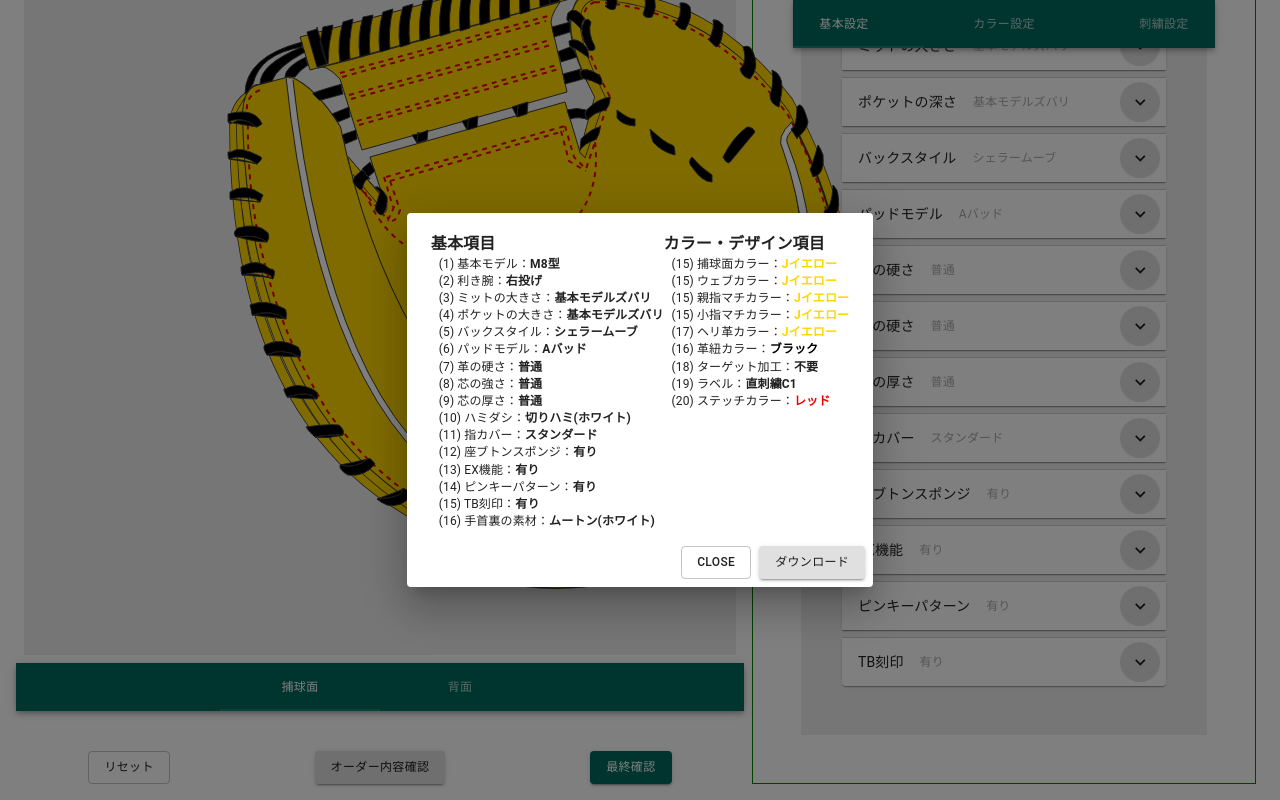
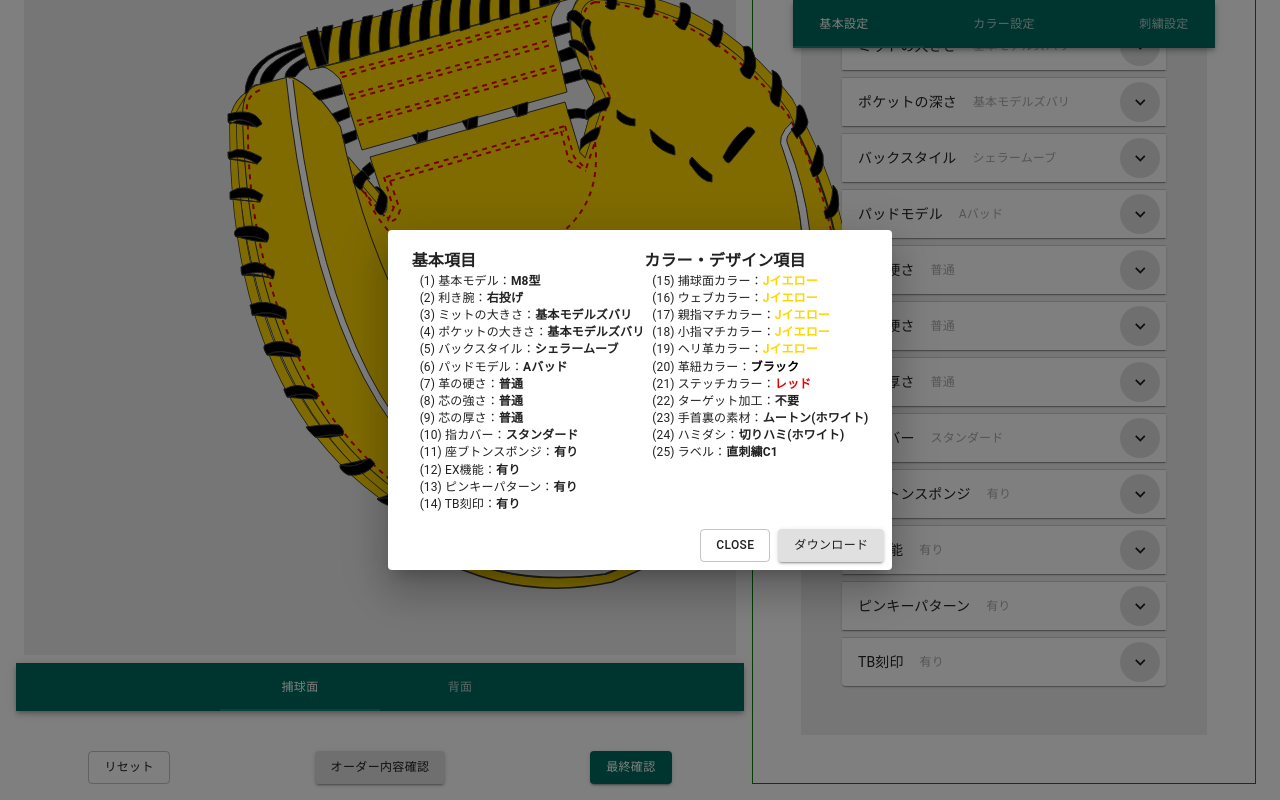
Before and after one commit to tomoki33kurita/bb-order-system, a Next.js app: page / in a window 1280 px wide. Both pictures are taken after a click on the button "オーダー内容確認". Shown: the part 293-1093 px from the top of the page. Built offline with nearby package versions, Linux system fonts and the light colour scheme; what pdfmake would draw is missing.

Commit message:
Arange sort

```diff
--- a/src/container/PdfDialog.tsx
+++ b/src/container/PdfDialog.tsx
@@ -95,45 +95,33 @@ const PdfDialog: React.FC<Props> = ({ state, open, handleClose }) => {
               </Box>
             </Box>
             <Box ml={1}>
-              (10) ハミダシ：
-              <Box component="span" fontWeight="bold">
-                {state.hamidashiType.label}
-              </Box>
-            </Box>
-            <Box ml={1}>
-              (11) 指カバー：
+              (10) 指カバー：
               <Box component="span" fontWeight="bold">
                 {state.fingerGuardType.label}
               </Box>
             </Box>
             <Box ml={1}>
-              (12) 座ブトンスポンジ：
+              (11) 座ブトンスポンジ：
               <Box component="span" fontWeight="bold">
                 {state.zabutonSponge.label}
               </Box>
             </Box>
             <Box ml={1}>
-              (13) EX機能：
+              (12) EX機能：
               <Box component="span" fontWeight="bold">
                 {state.exFunction.label}
               </Box>
             </Box>
             <Box ml={1}>
-              (14) ピンキーパターン：
+              (13) ピンキーパターン：
               <Box component="span" fontWeight="bold">
                 {state.pinkiePattern.label}
               </Box>
             </Box>
             <Box ml={1}>
-              (15) TB刻印：
+              (14) TB刻印：
               <Box component="span" fontWeight="bold">
                 {state.tbEngraved.label}
-              </Box>
-            </Box>
-            <Box ml={1}>
-              (16) 手首裏の素材：
-              <Box component="span" fontWeight="bold">
-                {state.listLiningsMaterial.label}
               </Box>
             </Box>
           </Box>
@@ -148,51 +136,63 @@ const PdfDialog: React.FC<Props> = ({ state, open, handleClose }) => {
               </Box>
             </Box>
             <Box ml={1}>
-              (15) ウェブカラー：
+              (16) ウェブカラー：
               <Box component="span" fontWeight="bold" color={state.webColor.color === '#fff' ? 'black' : state.webColor.color}>
                 {state.webColor.label}
               </Box>
             </Box>
             <Box ml={1}>
-              (15) 親指マチカラー：
+              (17) 親指マチカラー：
               <Box component="span" fontWeight="bold" color={state.thumbMachiColor.color === '#fff' ? 'black' : state.thumbMachiColor.color}>
                 {state.thumbMachiColor.label}
               </Box>
             </Box>
             <Box ml={1}>
-              (15) 小指マチカラー：
+              (18) 小指マチカラー：
               <Box component="span" fontWeight="bold" color={state.littleMachiColor.color === '#fff' ? 'black' : state.littleMachiColor.color}>
                 {state.littleMachiColor.label}
               </Box>
             </Box>
             <Box ml={1}>
-              (17) ヘリ革カラー：
+              (19) ヘリ革カラー：
               <Box component="span" fontWeight="bold" color={state.edgeColor.color === '#fff' ? 'black' : state.edgeColor.color}>
                 {state.edgeColor.label}
               </Box>
             </Box>
             <Box ml={1}>
-              (16) 革紐カラー：
+              (20) 革紐カラー：
               <Box component="span" fontWeight="bold" color={state.leatherString.color === '#fff' ? 'black' : state.leatherString.color}>
                 {state.leatherString.label}
               </Box>
             </Box>
             <Box ml={1}>
-              (18) ターゲット加工：
+              (21) ステッチカラー：
+              <Box component="span" fontWeight="bold" color={state.stitchColor.color === '#fff' ? 'black' : state.stitchColor.color}>
+                {state.stitchColor.label}
+              </Box>
+            </Box>
+            <Box ml={1}>
+              (22) ターゲット加工：
               <Box component="span" fontWeight="bold" color={state.targetSet.color === '#fff' ? 'black' : state.targetSet.color}>
                 {state.targetSet.label}
               </Box>
             </Box>
             <Box ml={1}>
-              (19) ラベル：
+              (23) 手首裏の素材：
               <Box component="span" fontWeight="bold">
-                {state.hatakeyamaLabel.label}
+                {state.listLiningsMaterial.label}
               </Box>
             </Box>
             <Box ml={1}>
-              (20) ステッチカラー：
-              <Box component="span" fontWeight="bold" color={state.stitchColor.color === '#fff' ? 'black' : state.stitchColor.color}>
-                {state.stitchColor.label}
+              (24) ハミダシ：
+              <Box component="span" fontWeight="bold">
+                {state.hamidashiType.label}
+              </Box>
+            </Box>
+            <Box ml={1}>
+              (25) ラベル：
+              <Box component="span" fontWeight="bold">
+                {state.hatakeyamaLabel.label}
               </Box>
             </Box>
           </Box>
@@ -205,31 +205,31 @@ const PdfDialog: React.FC<Props> = ({ state, open, handleClose }) => {
                       刺繍項目{i + 1}
                     </Box>
                     <Box ml={1}>
-                      (21) 書式：
+                      (26) 書式：
                       <Box component="span" fontWeight="bold">
                         {embroidery.embroideryTypeFace.label}
                       </Box>
                     </Box>
                     <Box ml={1}>
-                      (22) 位置：
+                      (27) 位置：
                       <Box component="span" fontWeight="bold">
                         {embroidery.embroideryPosition.label}
                       </Box>
                     </Box>
                     <Box ml={1}>
-                      (23) 刺繍カラー：
+                      (28) 刺繍カラー：
                       <Box component="span" fontWeight="bold">
                         {embroidery.embroideryColor.label}
                       </Box>
                     </Box>
                     <Box ml={1}>
-                      (24) 影カラー：
+                      (29) 影カラー：
                       <Box component="span" fontWeight="bold">
                         {embroidery.embroideryShadowColor.label}
                       </Box>
                     </Box>
                     <Box ml={1}>
-                      (25) 刺繍内容：
+                      (30) 刺繍内容：
                       <Box component="span" fontWeight="bold">
                         {embroidery.embroideryContent}
                       </Box>
```
